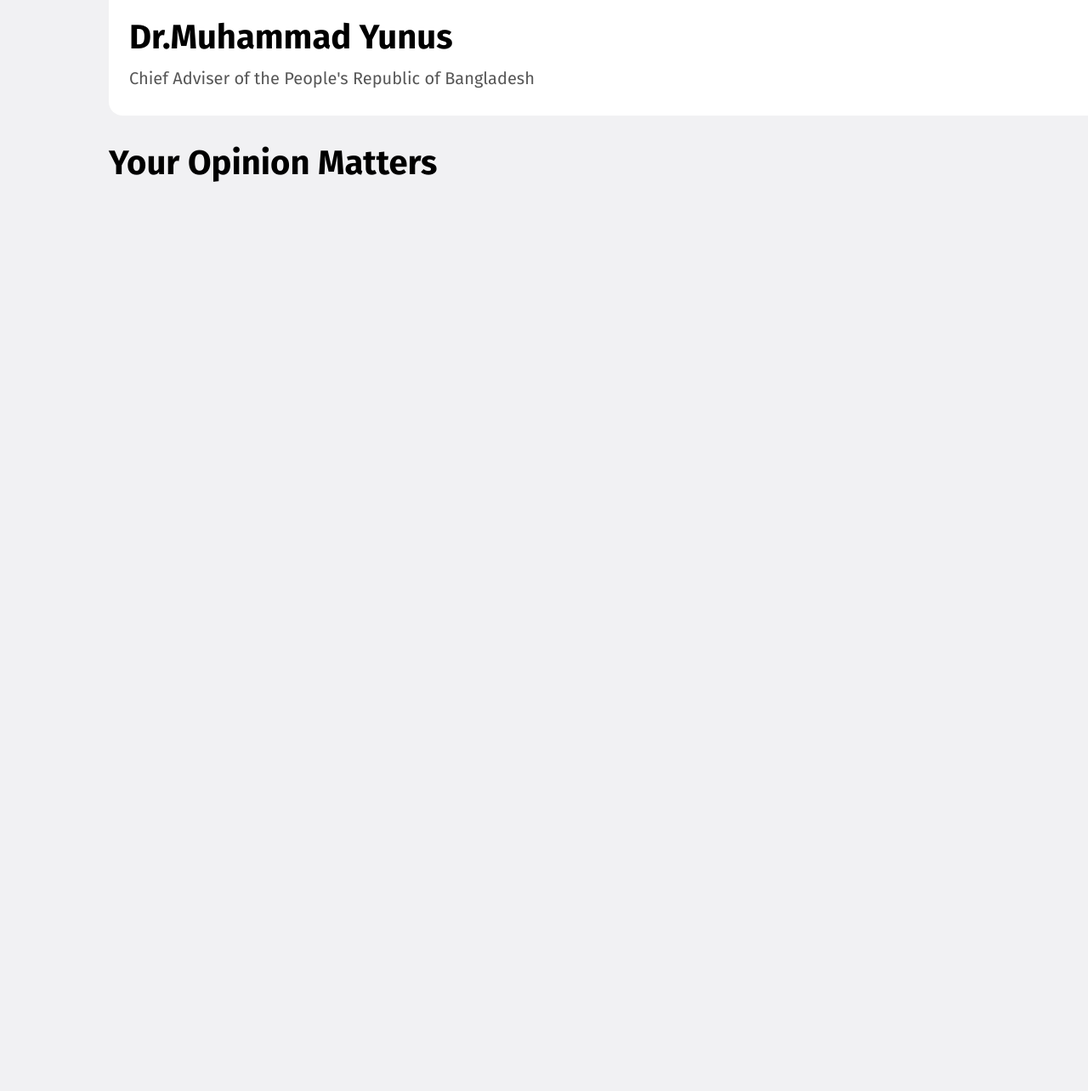
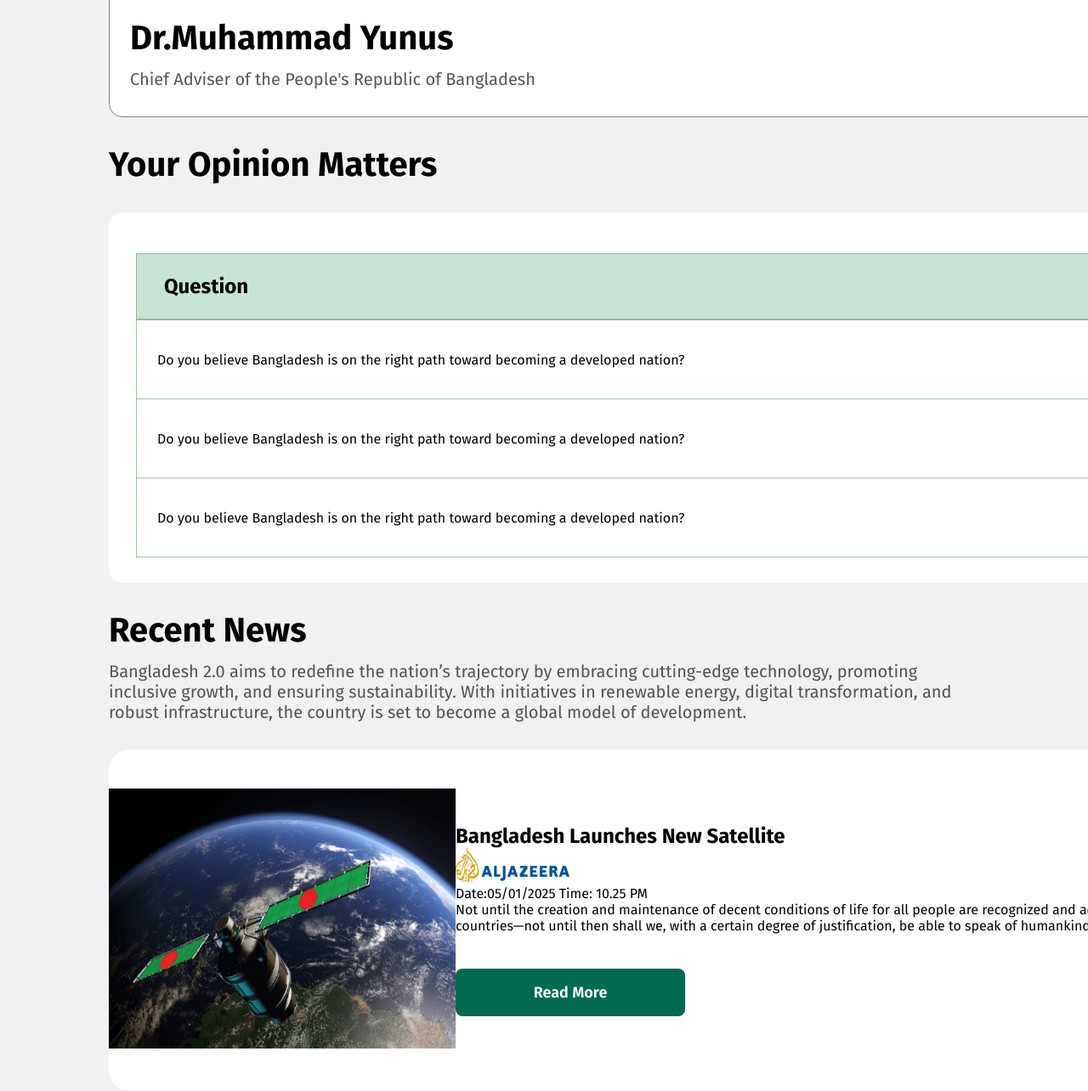
Before and after one commit to Marfi098776/b11-a1, a plain HTML site: page index.html in a window 1280 px wide. Shown: the part 2143-3427 px from the top of the page at 85% size. Before the commit the page ends 2359 px from the top, so only its background shows below. Drawn offline with Linux system fonts and the light colour scheme.

Commit message:
added images

```diff
--- a/index.html
+++ b/index.html
@@ -33,7 +33,7 @@
         </section>
     </header>
     <main>
-        <div class="card-container">
+        <section class="card-container">
             <h1>Pillars of "Bangladesh 2.0"</h1>
             <div class="box">
                 <div class="b-1">
@@ -57,8 +57,8 @@
                     <p class="b-description">Dolor sit amet consectetur elit. <br> Facilis quas, ducimus labore sequi quos </p>
                 </div>
             </div>
-        </div>
-        <div class="future-container">
+        </section>
+        <section class="future-container">
             <div>
                 <h1 class="b-title">The Vision Of Future</h1>
                 <p class="b-description">Bangladesh 2.0 aims to redefine the nation’s trajectory by embracing cutting-edge technology, promoting inclusive growth, and ensuring sustainability. With initiatives in renewable energy, digital transformation, and robust infrastructure, the country is set to become a global model of development.</p>
@@ -91,13 +91,73 @@
                 </div>
             </div>
 
-        </div>
-        <div class="opinion">
+        </section>
+        <section class="opinion-container">
             <h1 class="b-title">Your Opinion Matters</h1>
             <div class="agree">
+                <div class="t-head">
+                    <h2>Question</h2>
+                    <h2>Select Your Opinion</h2>
+                </div>
+                <table>
+                    <tr>
+                        <td>Do you believe Bangladesh is on the right path toward becoming a developed nation?</td>
+                        <td>
+                            <div>
+                                <label for="opinion"></label>
+                                <select class="selection" name="opinion" id="ans">
+                                    <option value="Yes, I Agree">Yes, I Agree</option>
+                                    <option value="No, I don't">No, I don't</option>
+                                </select>
+                            </div>
+                        </td>
+                    </tr>
+                    <tr>
+                        <td>Do you believe Bangladesh is on the right path toward becoming a developed nation?</td>
+                        <td>
+                            <div>
+                                <label for="opinion"></label>
+                                <select class="selection" name="opinion" id="ans">
+                                    <option value="Yes, I Agree">Yes, I Agree</option>
+                                    <option value="No, I don't">No, I don't</option>
+                                </select>
+                            </div>
+                        </td>
+                    </tr>
+                    <tr>
+                        <td>Do you believe Bangladesh is on the right path toward becoming a developed nation?</td>
+                        <td>
+                            <div>
+                                <label for="opinion"></label>
+                                <select class="selection" name="opinion" id="ans">
+                                    <option value="Yes, I Agree">Yes, I Agree</option>
+                                    <option value="No, I don't">No, I don't</option>
+                                </select>
+                            </div>
+                        </td>
+                    </tr>
+                </table>
+            </div>
+        </section>
+        <!-- News Section -->
+        <section>
+            <h1 class="b-title">Recent News</h1>
+            <p class="b-description">Bangladesh 2.0 aims to redefine the nation’s trajectory by embracing cutting-edge technology, promoting inclusive growth, and ensuring sustainability. With initiatives in renewable energy, digital transformation, and robust infrastructure, the country is set to become a global model of development.</p>
+            <div class="news-card">
+                <div>
+                    <img src="/assets/satelite.png" alt="">
+                </div>
+                <div>
+                    <h1>Bangladesh Launches New Satellite</h1>
+                    <img src="/assets/al-jazeera.png" alt="">
+                    <p>Date:<time datetime="05-01-2025">05/01/2025 Time: 10.25 PM</time></p>
+                    <p>Not until the creation and maintenance of decent conditions of life for all people are recognized and accepted as a common obligation of all people and all countries—not until then shall we,
+                        with a certain degree of justification, be able to speak of humankind as civilized</p>
+                    <button class="btn">Read More</button>
+                </div>
 
             </div>
-        </div>
+        </section>
     </main>
     <footer>
 
--- a/style.css
+++ b/style.css
@@ -165,7 +165,51 @@
     background-repeat:no-repeat;
     background-color: white;
     border-radius: 16px;
-    border-color: rgb(14, 14, 14);
+    border:1px solid gray;
     margin: 32px auto;
     padding: 48px 24px;
 }
+.t-head{
+    display: flex;
+    justify-content: space-between;
+    width: auto;
+    background-color: rgba(198, 228, 214, 1);
+    padding: 24px 32px;
+    border: 1px solid rgba(98, 158, 98, 0.61);
+}
+.agree{
+    width: 1480px;
+    height: 340px;
+    background-color: white;
+    border-radius: 16px;
+    margin: 32px auto;
+    padding: 48px 32px;
+}
+td{
+    border: 1px solid rgba(98, 158, 98, 0.61) ;
+    align-items: center;
+    padding: 24px;
+}
+table{
+    border-collapse:collapse ;
+    width: 100%;
+}
+.selection{
+    width: 152px;
+    height: 44px;
+    padding: 10px;
+    margin: 0 auto;
+    border-radius: 4px;
+    text-align: center;
+    display: flex;
+    background-color: rgba(198, 228, 214, 1);
+}
+.news-card{
+    width: 1540px;
+    height: 402px;
+    border-radius: 24px;
+    margin-top: 32px;
+    background-color: rgba(255, 255, 255, 1);
+    display: flex;
+    align-items: center;
+}
```
